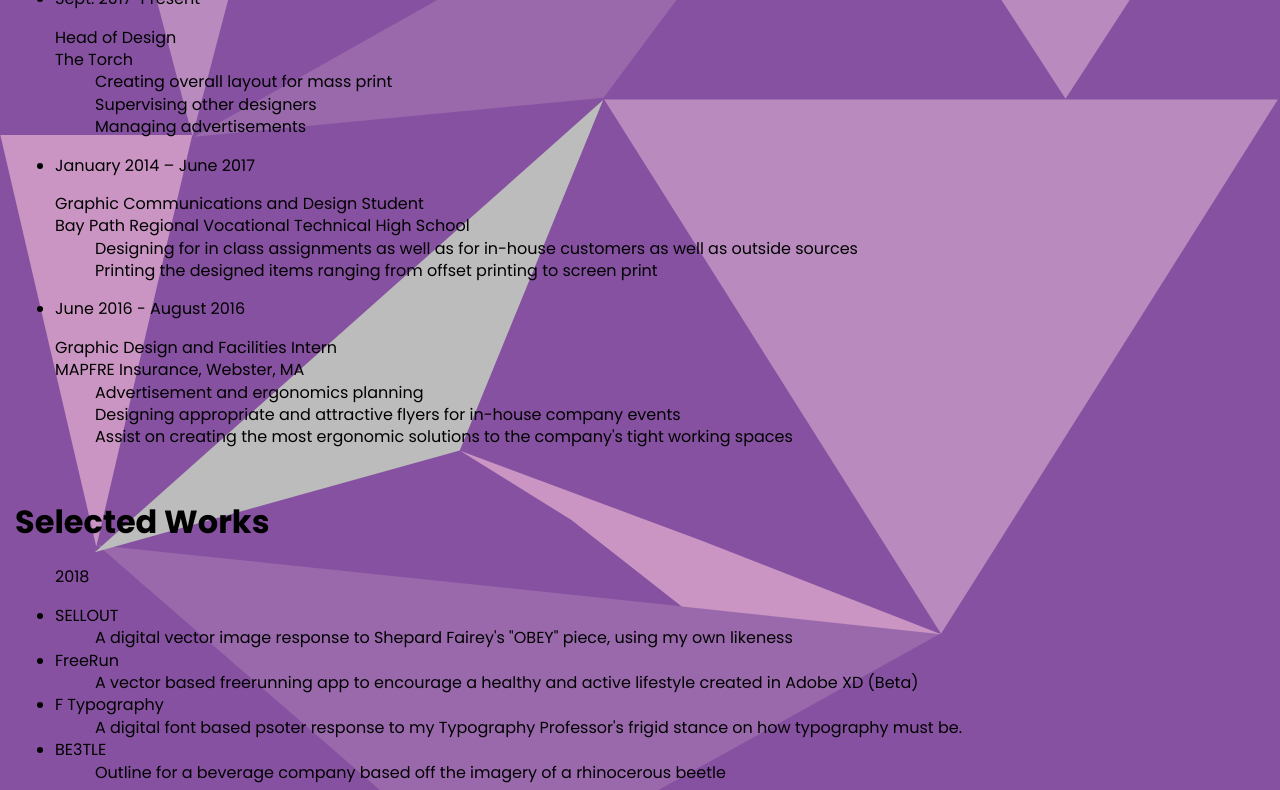
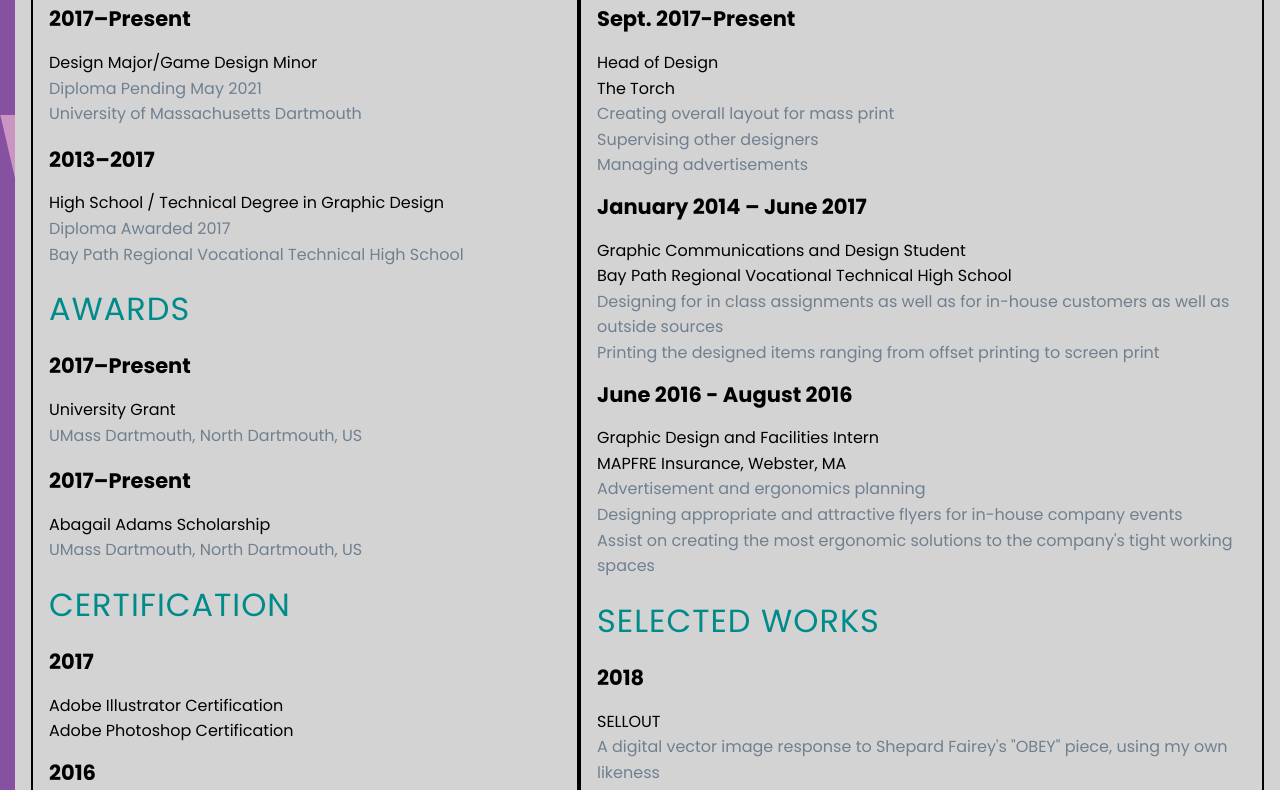
Before and after one commit to AAMCDesign/AAMCDesign.portfolio7.github.io, a plain HTML site: page html/resume.html in a window 1280 px wide. Shown: the part 417-1207 px from the top of the page. Drawn offline with Linux system fonts and the light colour scheme; files that its build step writes are made by us from their sources; files whose address does not match are found by name.

Commit message:
Portfolio in Progress 6
Grid system are barely working and need improvement, change of font, change in sizes of font, need of change for size of pictures

```diff
--- a/css/contact.css
+++ b/css/contact.css
@@ -24,6 +24,6 @@ input[type=text], select, textarea {
 
   .container {
     border-radius: 5px;
-    background-color: #f2f2f2;
+    /* background-color: lightgray; */
     padding: 20px;
   }
--- a/css/grid.css
+++ b/css/grid.css
@@ -1,36 +1,145 @@
-.mainContainer {
-  display: grid;
-  /* grid-gap: 6px; */
-  height: 100% ;
-  grid-template-columns: 1fr;
-  grid-template-rows: 20% 20% 50% auto;
-  grid-template-areas:
-      "n"
-      "l"
-      "h"
-      "a"
-      "f";
+* {box-sizing: border-box;}
 
-}
-.logo {
-  grid-area: l;
-}
-.scroll {
-  grid-area: h;
+.wrapper {
+    background-color:lightgray;
+    margin: 100 auto;
+    padding: 1em;
 }
 
-nav {
-  grid-area: n;
+.wrapper > div {
+    border: 2px solid black;
+    border-radius: 5px;
+    background-color:lightgray;
+    padding: 1em;
 }
 
-header {
-  grid-area: h;
+.header {
+    grid-area: h;
 }
 
-article {
-  grid-area: a;
+.main {
+    grid-area: m;
+    margin:0px;
+    padding-top:-30px;
 }
 
-footer {
+.sidebar {
+    grid-area: s;
+}
+
+.footer {
   grid-area: f;
 }
+/* where you set up the grid */
+/* when the screen is 750px or smaller, it will change the wrapper */
+.wrapper {
+    display: grid;
+    /* building 3 rows */
+    grid-auto-rows: 15% auto auto 1fr;
+    grid-template-columns: 1fr 1fr;
+    /* using four rows */
+    grid-template-areas:
+      "h"
+      "s"
+      "m"
+      "f";
+}
+/* @media (min-width: 600px) {
+    .wrapper {
+        grid-template-columns: repeat(9, 1fr);
+        grid-template-areas:
+          "h h h h h h h h h"
+          "s s s m m m m m m"
+          "f f f f f f f f f";
+    }
+} */
+
+/* when the screen is 750px or bigger, do this grid system */
+@media (min-width: 750px) {
+
+
+    .wrapper {
+        grid-template-columns: repeat(9, 1fr);
+        grid-template-areas:
+          "h h h h h h h h h"
+          "h h h h h h h h h"
+          "s s s s m m m m m"
+          "f f f f f f f f f";
+    }
+}
+
+header h3:hover{
+  font-size: 30px;
+}
+
+header p:hover{
+  font-size: 20px;
+}
+
+.masthead {
+  margin-bottom: 60px;
+}
+
+.masthead h1 {
+  margin: 0;
+  font-size: 4em;
+  font-style: 700;
+  text-transform: lowercase;
+}
+
+.masthead h2 {
+  margin: 0;
+  padding: 0;
+  font-size: 2em;
+}
+
+section h1 {
+  text-transform: uppercase;
+  font-weight: normal;
+  font-style: 700;
+  letter-spacing: 1px;
+  color: darkcyan;
+  padding-bottom:-2em;
+}
+
+section h3 {
+  color: #708090;
+  font-weight: normal;
+}
+
+ul, dl, h3 {
+  margin-left: 60px;
+  padding-left: 0;
+  list-style: none;
+  line-height: 1.6em;
+}
+
+ul, dl {
+  margin-bottom: 40px;
+}
+
+dd {
+  margin-left:-60px;
+  color: #708090;
+  margin-bottom: 20px;
+}
+
+time {
+  font-size:21px;
+  font-weight: bold;
+  margin-left:-60px;
+}
+
+li{
+  padding-right:10em;
+  margin-left: 0px;
+ }
+
+
+ .work{
+  margin-left:-60px;
+ }
+
+ .ddd{
+  margin-bottom:0px;
+ }
--- a/main.css
+++ b/main.css
@@ -15,12 +15,11 @@ fieldset {
 #title{
     margin-top: 0px;
     text-align: center;
-    padding-top: 70px;
+    /* padding-top: 70px; */
 }
 
 h1{
-    margin-left: 0px;
-    padding-top:30px;
+ margin-top:-20px;
 }
 
 h2{
@@ -50,11 +49,6 @@ a {
 nav{
     position: fixed;
 }
-/*
-div{
-    background-color: lightgray;
-    /* margin: 10px; */
-/* } */
 
 #cname {
     background-color: lightgrey;
@@ -113,14 +107,11 @@ body{
 .resume{
     padding-left: 15px;
 }
-/* .image{
-    transform: scale(.5);
-    margin: 0;
-} */
-    /* ==================================
-    Animation Station
-     ==================================*/
 
-     .hotbar:hover{
-         background-color: darkgray;
-     }
+/* ==================================
+         Animation Station
+====================================*/
+
+.hotbar:hover{
+     background-color: darkgray;
+ }
```
Also changed, not shown: html/artwork.html (+4 -2 lines), html/bio.html (+2 -2 lines), html/contact.html (+5 -2 lines), index.html (+14 -4 lines).
